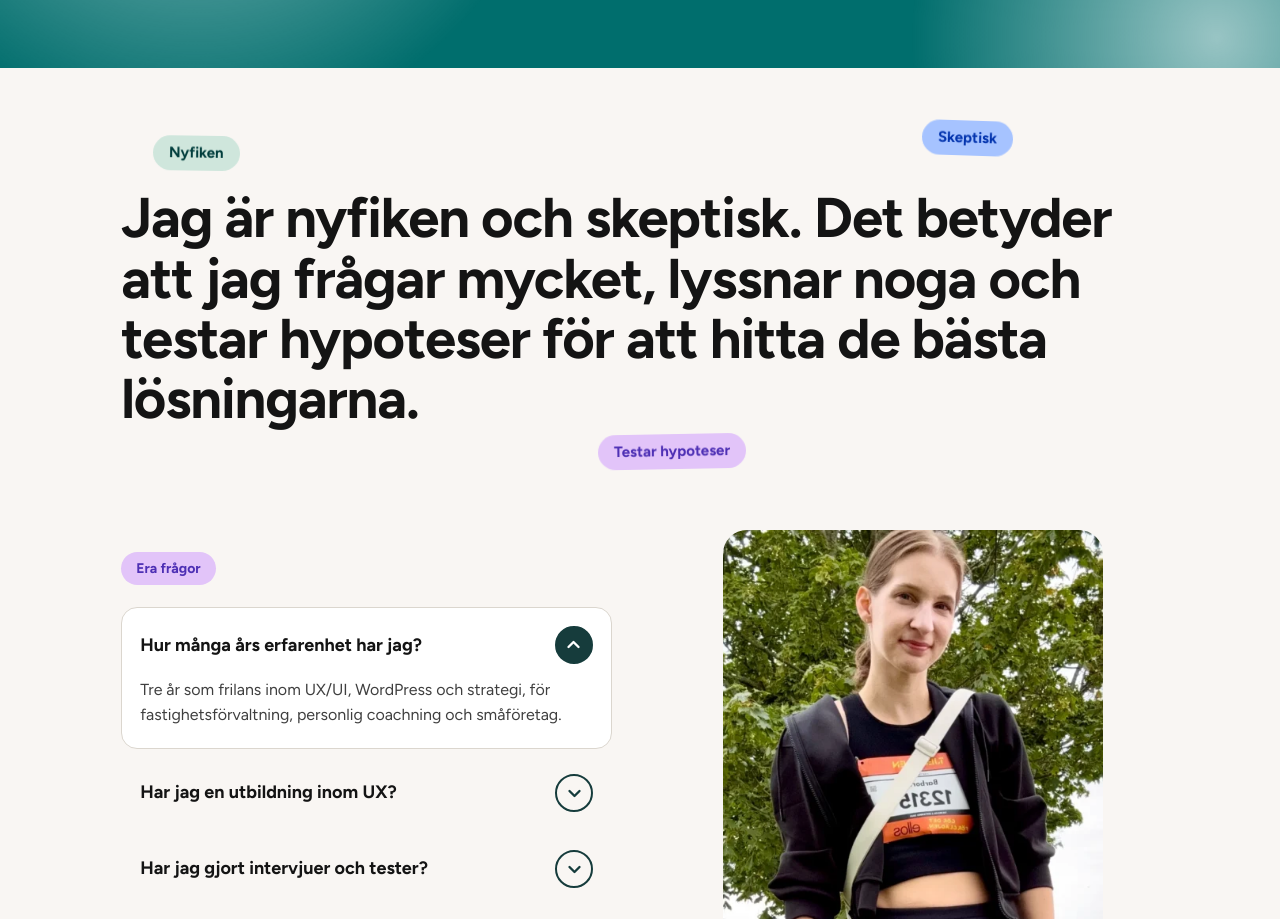
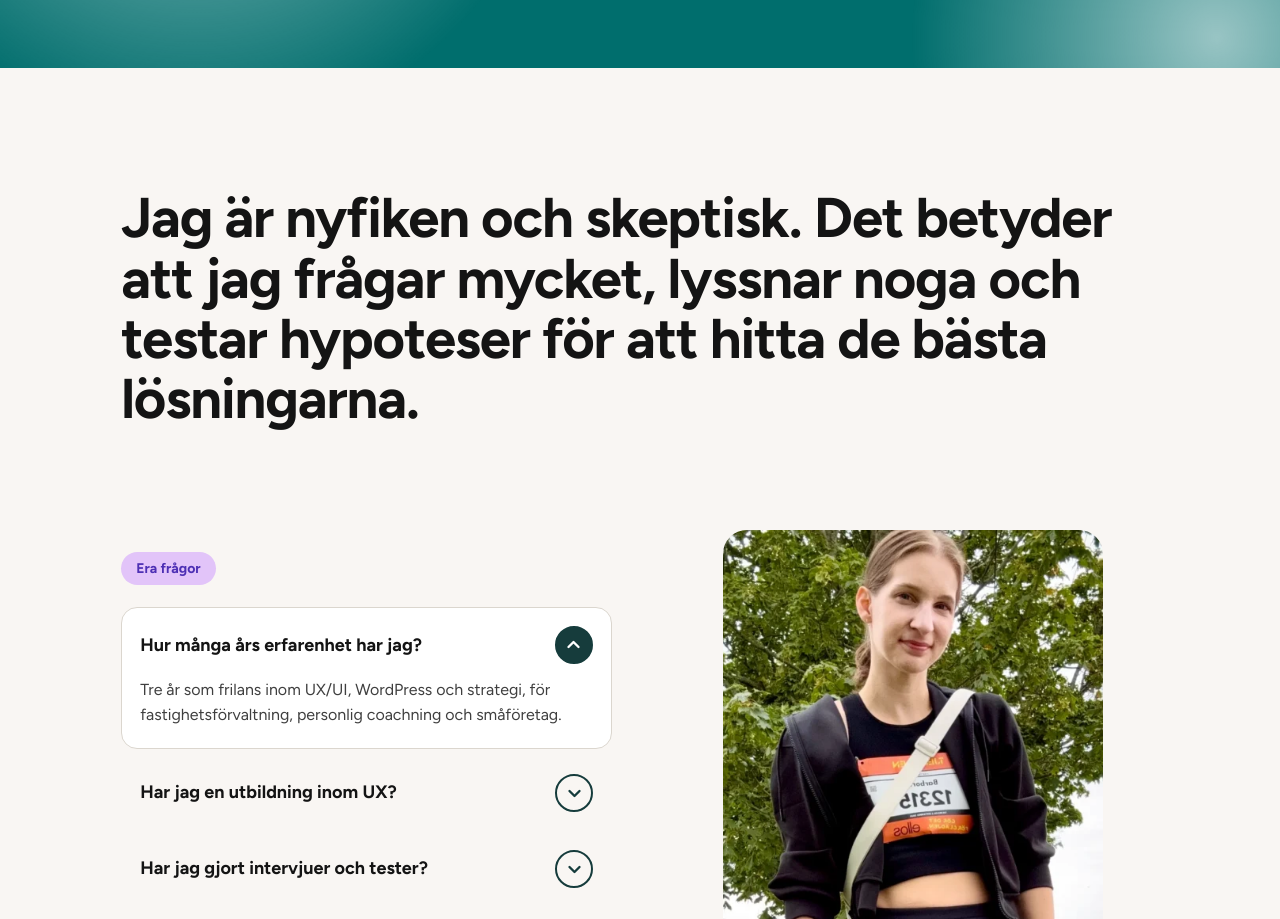
Before and after one commit to Baragustay/Brilliant, a plain HTML site: page index.html in a window 1280 px wide. Shown: the part 944-1863 px from the top of the page. Drawn offline with Linux system fonts and the light colour scheme.

Commit message:
One spelling of Webmasterprogrammet; drop the tags that repeated the statement
Co-Authored-By: Claude Opus 5.5 <noreply@anthropic.com>

```diff
--- a/index.html
+++ b/index.html
@@ -91,16 +91,6 @@
 
   .statement { position: relative; padding: 120px 0 100px; }
   .statement h2 { font-size: clamp(32px, 4.4vw, 56px); line-height: 1.08; }
-  .statement .tag { position: absolute; font-size: 15px; padding: 6px 16px; animation: bob 5s ease-in-out infinite; }
-  .statement .t2 { animation-duration: 6s; animation-delay: -2s; }
-  .statement .t3 { animation-duration: 5.5s; animation-delay: -3.5s; }
-  /* The statement's tags float gently up and down. */
-  @keyframes bob { 0%, 100% { translate: 0 0; rotate: -2deg; } 50% { translate: 0 -12px; rotate: 2deg; } }
-  @media (prefers-reduced-motion: reduce) { .statement .tag { animation: none; } }
-  .statement .t1 { left: 32px; top: 76px; }
-  .statement .t2 { right: 14%; top: 64px; }
-  .statement .t3 { left: 46%; bottom: 58px; }
-  @media (max-width: 600px) { .statement .t2 { right: 16px; top: 80px; } .statement .t1 { left: 16px; top: 56px; } }
 
   .why { display: grid; grid-template-columns: 1fr 1fr; gap: 56px; align-items: center; padding-bottom: 120px; }
   .why > div > .tag { margin-bottom: 16px; }
@@ -225,9 +215,6 @@
 <main class="wrap">
 
   <section class="statement" aria-label="Kort sagt">
-    <span class="tag t1" aria-hidden="true">Nyfiken</span>
-    <span class="tag sky t2" aria-hidden="true">Skeptisk</span>
-    <span class="tag mint t3" aria-hidden="true">Testar hypoteser</span>
     <h2>Jag är nyfiken och skeptisk. Det betyder att jag frågar mycket, lyssnar noga och testar hypoteser för att hitta de bästa lösningarna.</h2>
   </section>
 
@@ -241,7 +228,7 @@
         </details>
         <details>
           <summary>Har jag en utbildning inom UX?</summary>
-          <p>Ja. Webbutveckling och användarupplevelse (Webbmasterprogrammet) på Högskolan Väst. Innan dess studerade jag fysioterapi vid Uppsala universitet.</p>
+          <p>Ja. Webbutveckling och användarupplevelse (Webmasterprogrammet) på Högskolan Väst. Innan dess studerade jag fysioterapi vid Uppsala universitet.</p>
         </details>
         <details>
           <summary>Har jag gjort intervjuer och tester?</summary>
```
